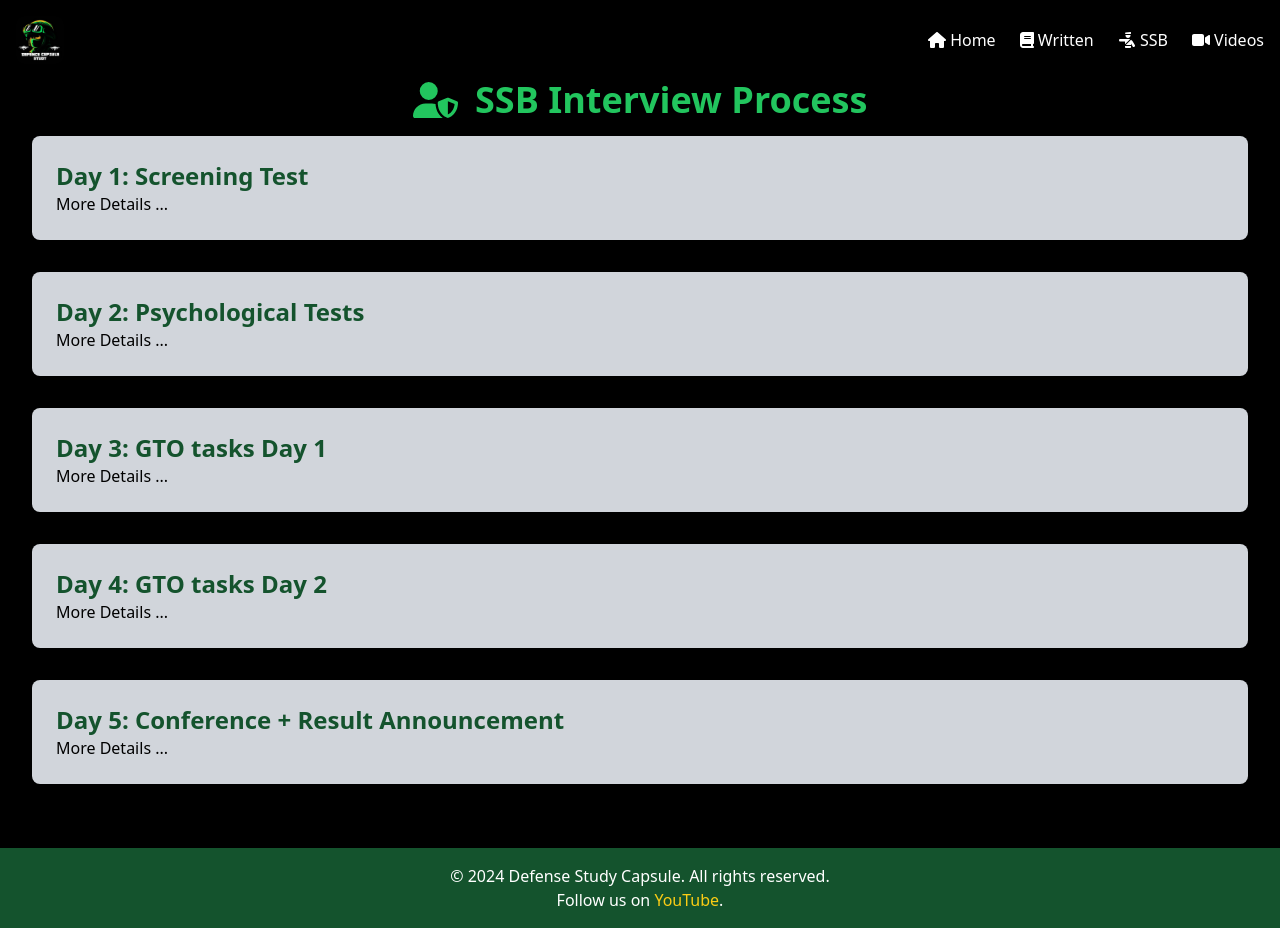
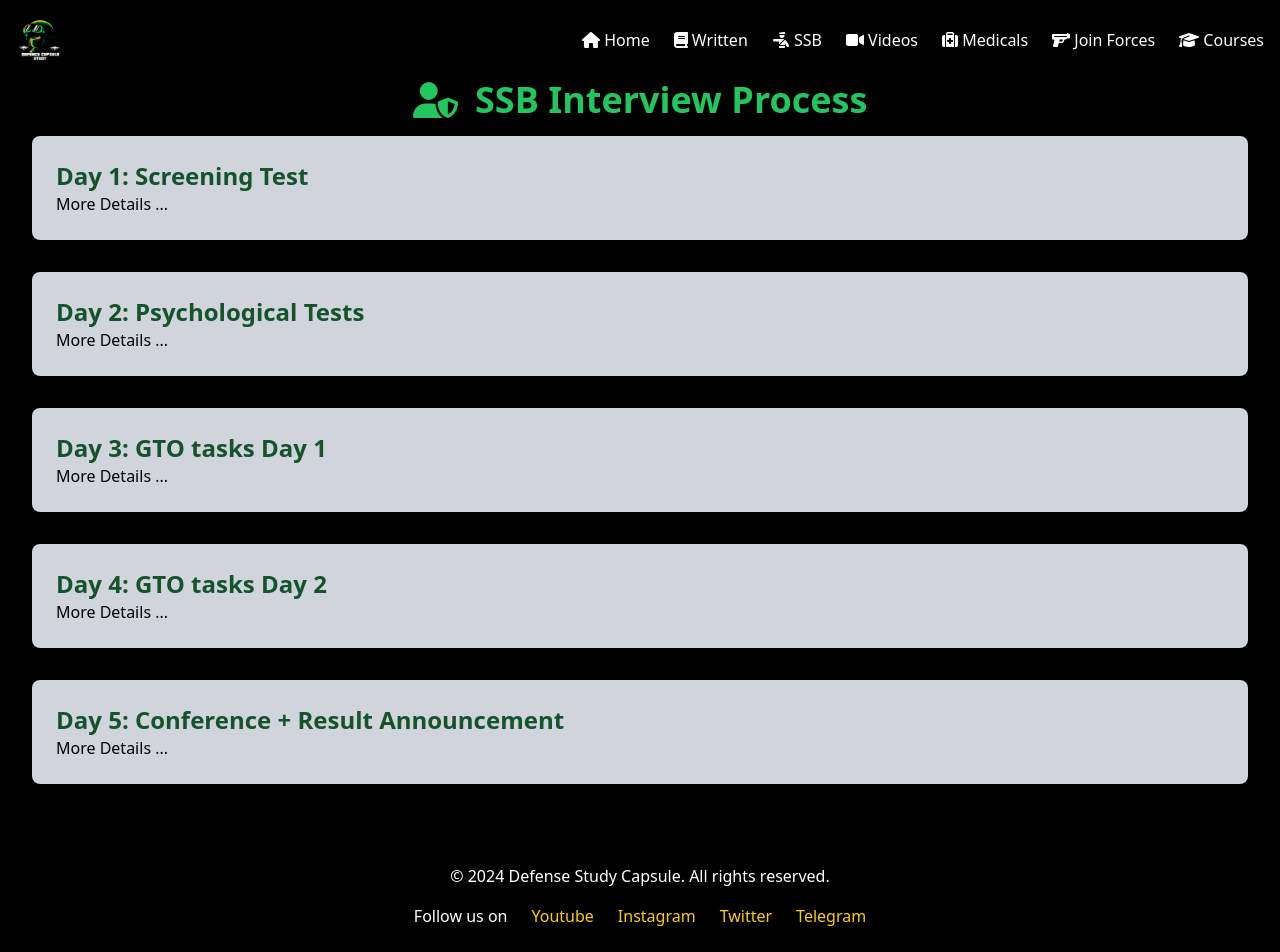
Before and after one commit to SachinNinja/DefenceStudyCapsule-Website, a React (Vite) app in the folder frontend/: page /ssb in a window 1280 px wide. Shown: the top 952 px of the page. Before the commit the page ends 928 px from the top, so only its background shows below. Built offline with nearby package versions, Linux system fonts and the light colour scheme.

Commit message:
Added more tabs

```diff
--- a/frontend/src/components/footer.jsx
+++ b/frontend/src/components/footer.jsx
@@ -3,10 +3,24 @@ import React from 'react';
 const Footer = () => {
     return (
         <div className='block w-full'>
-        <footer className="bg-green-900 text-white py-4 relative bottom-0 left-0 w-full z-30" >
+            <footer className="bg-black text-white py-4 relative bottom-0 left-0 w-full z-30">
                 <div className="container mx-auto text-center">
                     <p>&copy; {new Date().getFullYear()} Defense Study Capsule. All rights reserved.</p>
-                <p>Follow us on <a href="/" className="text-yellow-400 hover:underline">YouTube</a>.</p>
+                    <div className="flex justify-center space-x-6 py-4">
+                        <h1>Follow us on </h1>
+                        <a href="https://www.youtube.com" className="text-yellow-400 hover:text-white">
+                            Youtube
+                        </a>
+                        <a href="https://www.instagram.com" className="text-yellow-400 hover:text-white">
+                           Instagram
+                        </a>
+                        <a href="https://www.twitter.com" className="text-yellow-400 hover:text-white">
+                           Twitter
+                        </a>
+                        <a href="https://www.telegram.com" className="text-yellow-400 hover:text-white">
+                            Telegram
+                        </a>
+                    </div>
                 </div>
             </footer>
         </div>
--- a/frontend/src/components/navbar.jsx
+++ b/frontend/src/components/navbar.jsx
@@ -1,6 +1,6 @@
 import React, { useState } from 'react';
 import { FontAwesomeIcon } from '@fortawesome/react-fontawesome';
-import { faHome, faUsers, faCalendar, faComments, faBars, faContactCard, faPersonMilitaryPointing, faVideo, faBook } from '@fortawesome/free-solid-svg-icons';
+import { faHome, faUsers, faCalendar, faComments, faBars, faContactCard, faPersonMilitaryPointing, faVideo, faBook, faGun, faMedkit, faGraduationCap} from '@fortawesome/free-solid-svg-icons';
 
 const Navbar = () => {
     const [isOpen, setIsOpen] = useState(false);
@@ -10,10 +10,10 @@ const Navbar = () => {
     };
 
     return (
-        <nav className=" bg-transparent absolute top-0 z-20 w-full p-4">
+        <nav className="absolute top-0 z-20 w-full p-4 bg-black md:bg-transparent lg:bg-transparent">
             <div className="container mx-auto flex justify-between items-center">
                <img className="h-12 w-12 rounded-lg" alt="Logo" src="images/logoDSC.jpg" />
-                <div className="hidden md:flex space-x-6">
+                <div className="hidden md:flex space-x-6  ">
                     <a href="/" className="text-white hover:text-gray-300">
                         <FontAwesomeIcon icon={faHome} /> Home
                     </a>
@@ -26,6 +26,15 @@ const Navbar = () => {
                     <a href="/video" className="text-white hover:text-gray-300">
                         <FontAwesomeIcon icon={faVideo} /> Videos
                     </a>
+                    <a href="/medical" className="text-white hover:text-gray-300">
+                        <FontAwesomeIcon icon={faMedkit} /> Medicals
+                    </a>
+                    <a href="/join" className="text-white hover:text-gray-300">
+                        <FontAwesomeIcon icon={faGun} /> Join Forces
+                    </a>
+                    <a href="/courses" className="text-white hover:text-gray-300">
+                        <FontAwesomeIcon icon={faGraduationCap} /> Courses
+                    </a>
                 </div>
                 <div className="md:hidden">
                     <button onClick={toggleMenu} className="text-white focus:outline-none">
@@ -33,18 +42,27 @@ const Navbar = () => {
                     </button>
                 </div>
             </div>
-            <div className={`${isOpen ? 'block' : 'hidden'} md:hidden`}>
-                    <a href="/" className="block text-white hover:text-gray-300">
+            <div className={`${isOpen ? 'block' : 'hidden'} md:hidden` }>
+                    <a href="/" className="block pt-3 text-white hover:text-gray-300">
                         <FontAwesomeIcon icon={faHome} /> Home
                     </a>
-                    <a href="/written" className="text-white hover:text-gray-300">
+                    <a href="/written" className="block pt-3 text-white hover:text-gray-300">
                         <FontAwesomeIcon icon={faBook} /> Written
                     </a>
-                    <a href="/ssb" className="block text-white hover:text-gray-300">
+                    <a href="/ssb" className="pt-3 block text-white hover:text-gray-300">
                         <FontAwesomeIcon icon={faPersonMilitaryPointing} /> SSB
                     </a>
-                    <a href="/video" className="block text-white hover:text-gray-300">
+                    <a href="/video" className="pt-3 block text-white hover:text-gray-300">
                         <FontAwesomeIcon icon={faVideo} /> Videos
+                    </a>
+                    <a href="/medical" className="pt-3 block text-white hover:text-gray-300">
+                        <FontAwesomeIcon icon={faMedkit} /> Medicals
+                    </a>
+                    <a href="/join" className="pt-3 block text-white hover:text-gray-300">
+                        <FontAwesomeIcon icon={faGun} /> Join Forces
+                    </a>
+                    <a href="/courses" className="pt-3 block text-white hover:text-gray-300">
+                        <FontAwesomeIcon icon={faGraduationCap} /> Courses
                     </a>
             </div>
         </nav>
--- a/frontend/src/pages/home.jsx
+++ b/frontend/src/pages/home.jsx
@@ -11,13 +11,16 @@ const Home = () => {
       {/* Hero Section with Transitioning Background */}
       <section className="relative h-screen bg-black">
         <div className="absolute inset-0 h-full w-full">
-          <div className="h-full w-full absolute top-0 left-0 bg-cover bg-center animate-bg-slide"></div>
+          <div className="h-full w-full absolute top-0 left-0 bg-cover bg-center animate-bg-slide bg-blend-darken " style={{ backgroundColor: "rgba(0, 0, 0, 0.6)"}}></div>
         </div>
         <div className="relative z-10 flex justify-center items-center h-full bg-black bg-opacity-70">
           <div className="text-center animate-fade-in">
-            <h1 className="text-4xl md:text-6xl font-bold text-white text-center mt-4 animate-slide-in">
+            <h1 className="text-3xl md:text-6xl text-white font-thin text-center mt-4 animate-slide-in">
               Jai Hind Future Officer
             </h1>
+            <h2 className="text-2xl md:text-5xl  text-white text-center mt-4 animate-slide-in">
+              Welcome to Defence Study Capsule
+            </h2>
           </div>
         </div>
       </section>
--- a/frontend/src/pages/video.jsx
+++ b/frontend/src/pages/video.jsx
@@ -13,12 +13,12 @@ const Videos = () => {
                 <h1 className="text-4xl font-bold text-center text-green-500 mb-4">
                     <FontAwesomeIcon icon={faPlay} className="mr-2" /> Latest Videos
                 </h1>
-                <div className="pt-20 grid grid-cols-1 md:grid-cols-2 lg:grid-cols-2 gap-8">
+                <div className="pt-20 grid grid-cols-1 md:grid-cols-4 lg:grid-cols-4 gap-8">
                 {/* Replace with your latest videos iframe from defence study capsule */}
-                <iframe width="560" height="315" src="https://www.youtube.com/embed/J0uKJojx_ug?si=iFdj9S6vc-jvhc0o" title="YouTube video player" frameborder="0" allow="accelerometer; autoplay; clipboard-write; encrypted-media; gyroscope; picture-in-picture; web-share" referrerpolicy="strict-origin-when-cross-origin" allowfullscreen></iframe>
-                <iframe width="560" height="315" src="https://www.youtube.com/embed/c11D8Ju9J2U?si=sIrFrdmZC8p_d_Dl" title="YouTube video player" frameborder="0" allow="accelerometer; autoplay; clipboard-write; encrypted-media; gyroscope; picture-in-picture; web-share" referrerpolicy="strict-origin-when-cross-origin" allowfullscreen></iframe>
-                <iframe width="560" height="315" src="https://www.youtube.com/embed/jWg3y8Kv_0E?si=FUm81976zaP6asyv" title="YouTube video player" frameborder="0" allow="accelerometer; autoplay; clipboard-write; encrypted-media; gyroscope; picture-in-picture; web-share" referrerpolicy="strict-origin-when-cross-origin" allowfullscreen></iframe>
-                <iframe width="560" height="315" src="https://www.youtube.com/embed/FvvEIWzkJxE?si=lAWFHMWx1j2BJNtW" title="YouTube video player" frameborder="0" allow="accelerometer; autoplay; clipboard-write; encrypted-media; gyroscope; picture-in-picture; web-share" referrerpolicy="strict-origin-when-cross-origin" allowfullscreen></iframe>
+                <iframe  src="https://www.youtube.com/embed/J0uKJojx_ug?si=iFdj9S6vc-jvhc0o" title="YouTube video player" frameborder="0" allow="accelerometer; autoplay; clipboard-write; encrypted-media; gyroscope; picture-in-picture; web-share" referrerpolicy="strict-origin-when-cross-origin" allowfullscreen></iframe>
+                <iframe src="https://www.youtube.com/embed/c11D8Ju9J2U?si=sIrFrdmZC8p_d_Dl" title="YouTube video player" frameborder="0" allow="accelerometer; autoplay; clipboard-write; encrypted-media; gyroscope; picture-in-picture; web-share" referrerpolicy="strict-origin-when-cross-origin" allowfullscreen></iframe>
+                <iframe src="https://www.youtube.com/embed/jWg3y8Kv_0E?si=FUm81976zaP6asyv" title="YouTube video player" frameborder="0" allow="accelerometer; autoplay; clipboard-write; encrypted-media; gyroscope; picture-in-picture; web-share" referrerpolicy="strict-origin-when-cross-origin" allowfullscreen></iframe>
+                <iframe src="https://www.youtube.com/embed/FvvEIWzkJxE?si=lAWFHMWx1j2BJNtW" title="YouTube video player" frameborder="0" allow="accelerometer; autoplay; clipboard-write; encrypted-media; gyroscope; picture-in-picture; web-share" referrerpolicy="strict-origin-when-cross-origin" allowfullscreen></iframe>
                 </div>
             </div>
             <Footer />
```
Also changed, not shown: frontend/src/pages/courses.jsx (added), frontend/src/pages/forces.jsx (added). Lines whose indentation alone changed are shown as unchanged.
